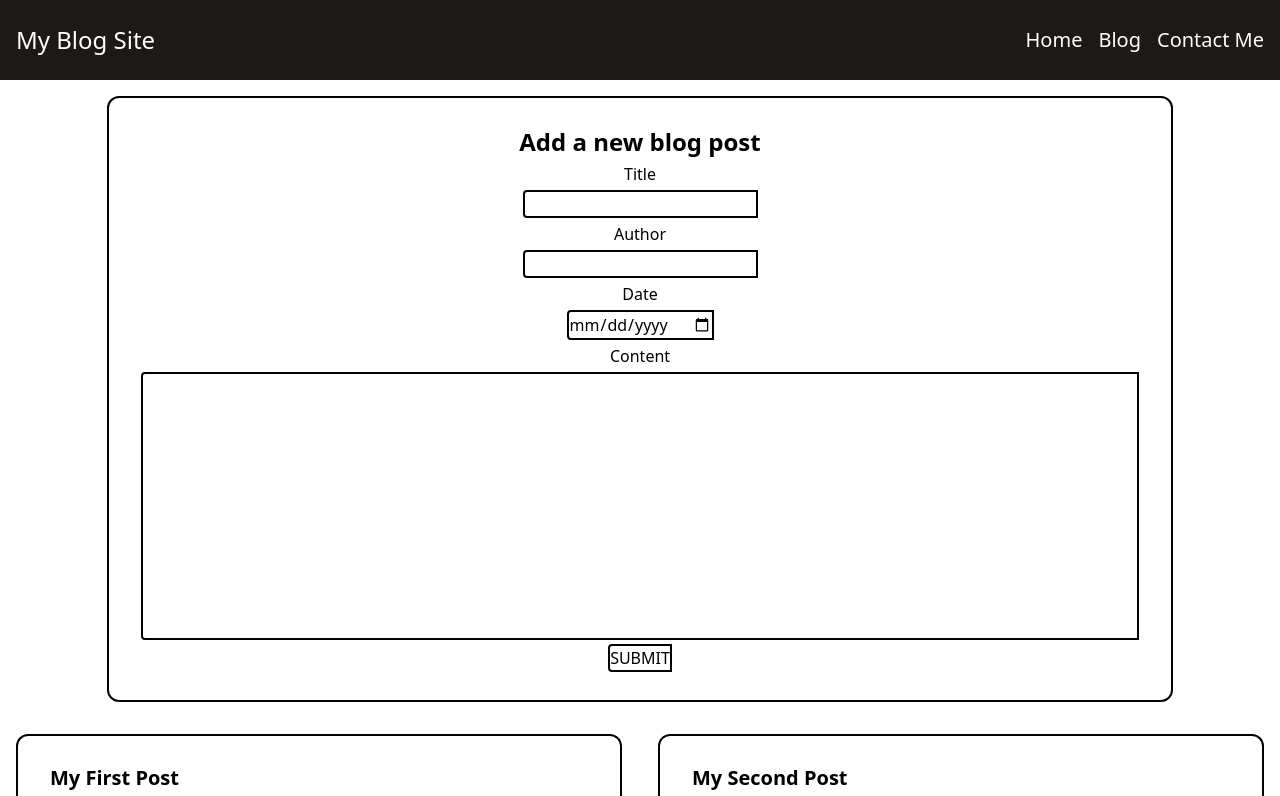
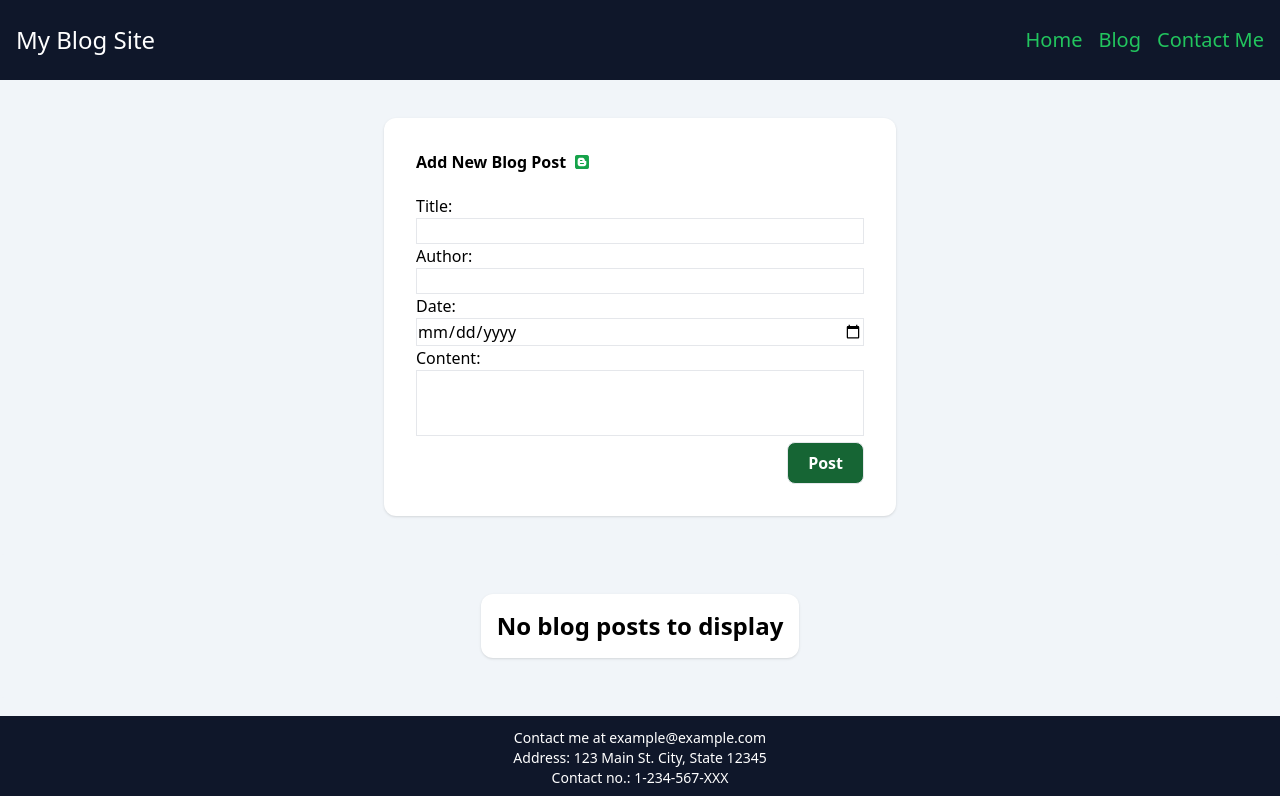
Before and after one commit to dan046/my-blog-site, a React (Vite) app: page / in a window 1280 px wide. Shown: the top 796 px of the page. Built offline with nearby package versions, Linux system fonts and the light colour scheme.

Commit message:
added small changes

```diff
--- a/src/App.tsx
+++ b/src/App.tsx
@@ -1,59 +1,125 @@
-import { useState } from "react"
+import { useEffect, useState } from "react"
 import BlogPost from "./components/BlogPost"
 import Footer from "./components/Footer"
 import Header from "./components/Header"
 import AddPost from "./components/AddPost"
 
+interface FormDataType {
+  id: number
+  title: string
+  author: string
+  date: string
+  content: string
+}
+// Implementing Local Storage
+const saveDataToLocalStorage = (data: FormDataType[]) => {
+  localStorage.setItem("formData", JSON.stringify(data))
+}
+// Get Data from Local Storage
+const getDataFromLocalStorage = () => {
+  const storedData = localStorage.getItem("formData")
+  if (storedData) {
+    return JSON.parse(storedData)
+  }
+  return []
+}
 const App = () => {
-  const [posts, setPosts] = useState([
-    {
-      id: 1,
-      title: "My First Post",
-      author: "Lee",
-      date: "2023-05-15",
-      content:
-        "Lorem ipsum dolor sit amet consectetur adipisicing elit. Nihil non vitae illum nemo, delectus similique amet repellat, reiciendis quos consequatur maxime inventore deserunt, obcaecati accusamus modi necessitatibus odio?",
-    },
-    {
-      id: 2,
-      title: "My Second Post",
-      author: "Siyeon",
-      date: "2023-05-15",
-      content:
-        "Lorem ipsum dolor sit amet consectetur adipisicing elit. Nihil non vitae illum nemo, delectus similique amet repellat, reiciendis quos consequatur maxime inventore deserunt, obcaecati accusamus modi necessitatibus odio? Itaque?",
-    },
-    {
-      id: 3,
-      title: "My Third Post",
-      author: "Sayanee",
-      date: "2023-05-15",
-      content:
-        "Lorem ipsum dolor sit amet consectetur adipisicing elit. Ipsam, atque.",
-    },
-  ])
-  const [formData, setFormData] = useState({})
+  // const [posts, setPosts] = useState([
+  //   {
+  //     id: 1,
+  //     title: "My First Post",
+  //     author: "Lee",
+  //     date: "2023-05-15",
+  //     content:
+  //       "Lorem ipsum dolor sit amet consectetur adipisicing elit. Nihil non vitae illum nemo, delectus similique amet repellat, reiciendis quos consequatur maxime inventore deserunt, obcaecati accusamus modi necessitatibus odio?",
+  //   },
+  //   {
+  //     id: 2,
+  //     title: "My Second Post",
+  //     author: "Siyeon",
+  //     date: "2023-05-15",
+  //     content:
+  //       "Lorem ipsum dolor sit amet consectetur adipisicing elit. Nihil non vitae illum nemo, delectus similique amet repellat, reiciendis quos consequatur maxime inventore deserunt, obcaecati accusamus modi necessitatibus odio? Itaque?",
+  //   },
+  //   {
+  //     id: 3,
+  //     title: "My Third Post",
+  //     author: "Sayanee",
+  //     date: "2023-05-15",
+  //     content:
+  //       "Lorem ipsum dolor sit amet consectetur adipisicing elit. Ipsam, atque.",
+  //   },
+  // ])
+  // const [formData, setFormData] = useState({})
 
-  const handleSubmit = (e: { target: any; preventDefault: () => void }) => {
-    e.preventDefault()
-    const id = posts.length ? posts[posts.length - 1].id + 1 : 1
-    const newPost = {
-      id: id,
-      title: e.target.title.value,
-      author: e.target.author.value,
-      date: e.target.date.value,
-      content: e.target.content.value,
+  // const handleSubmit = (e: { target: any; preventDefault: () => void }) => {
+  //   e.preventDefault()
+  //   const id = posts.length ? posts[posts.length - 1].id + 1 : 1
+  //   const newPost = {
+  //     id: id,
+  //     title: e.target.title.value,
+  //     author: e.target.author.value,
+  //     date: e.target.date.value,
+  //     content: e.target.content.value,
+  //   }
+  //   setPosts([...posts, newPost])
+  //   setFormData({})
+  // }
+  const [formData, setFormData] = useState<FormDataType[]>(getDataFromLocalStorage())
+  const [input, setInput] = useState({
+    title: "",
+    author: "",
+    date: "",
+    content: "",
+  })
+
+  // Load data from local storage on component mount
+  useEffect(() => {
+    const storedData = localStorage.getItem("formData")
+    if (storedData) {
+      setFormData(JSON.parse(storedData))
     }
-    setPosts([...posts, newPost])
-    setFormData({})
+  }, [])
+
+  // Update local storage whenever formData changes
+  useEffect(() => {
+    localStorage.setItem("formData", JSON.stringify(formData))
+  }, [formData])
+
+  const handleInputChange = (e: { target: { name: any; value: any } }) => {
+    setInput({ ...input, [e.target.name]: e.target.value })
   }
 
+  const handleAddData = (e: { preventDefault: () => void }) => {
+    e.preventDefault()
+    const id = formData.length ? formData[formData.length - 1].id + 1 : 1
+    const newData = {
+      id,
+      title: input.title,
+      author: input.author,
+      date: input.date,
+      content: input.content,
+    }
+    setFormData((prevData) => [...prevData, newData])
+    setInput({
+      title: "",
+      author: "",
+      date: "",
+      content: "",
+    })
+  }
+
+  useEffect(() => {
+    saveDataToLocalStorage(formData);
+  }, [formData]);
+
   const handleDelete = (id: number) => {
-    const postId = posts.filter((post) => post.id !== id)
-    setPosts(postId)
-    console.log("Delete", id)
+    const postId = formData.filter((post: { id: number }) => post.id !== id)
+    setFormData(postId)
   }
+
   return (
-    <div className="flex flex-col h-screen justify-between">
+    <div className="flex flex-col h-screen justify-between bg-slate-100 justify-center">
       <Header
         title="My Blog Site"
         home="Home"
@@ -61,11 +127,13 @@ const App = () => {
         contact="Contact Me"
       />
       <AddPost
-        handleSubmit={handleSubmit}
-        formData={formData}
-        setFormData={setFormData}
+        handleInputChange={handleInputChange}
+        handleSubmit={handleAddData}
+        input={input}
+        // formData={formData}
+        // setFormData={setFormData}
       />
-      <BlogPost post={posts} handleDelete={handleDelete} />
+      <BlogPost post={formData} handleDelete={handleDelete} />
       <Footer
         email="example@example.com"
         address="123 Main St. City, State 12345"
--- a/src/components/AddPost.tsx
+++ b/src/components/AddPost.tsx
@@ -1,58 +1,82 @@
+import { FaBlogger } from "react-icons/fa"
+
 interface Props {
+  input: {
+    title: string
+    author: string
+    date: string
+    content: string
+  }
   handleSubmit: (e: any) => void
-  setFormData: (data: any) => void
-  formData: any
+  // setFormData: (data: any) => void
+  // formData: any
+  handleInputChange: (e: any) => void
 }
 
-const AddPost = ({ handleSubmit, formData, setFormData }: Props) => {
+const AddPost = ({ input, handleInputChange, handleSubmit }: Props) => {
   return (
     <form
       onSubmit={handleSubmit}
-      className="flex flex-col items-center border-2 border-black rounded-xl w-3/4 md:w-5/6 px-8 py-7 my-4 mx-4 gap-1 mx-auto"
+      className="block bg-white rounded-xl w-5/6 md:w-2/5 p-8 m-5 mx-auto shadow"
     >
-      <h1 className="font-semibold text-2xl">Add a new blog post</h1>
-      <label htmlFor="title">Title</label>
+      <div className="flex items-center gap-2 mb-5">
+        <h3 className="font-semibold">Add New Blog Post</h3>
+        <FaBlogger />
+      </div>
+      <label htmlFor="title">Title:</label>
       <input
         type="text"
         name="title"
         id="title"
-        className="border-2 border-black rounded-l"
-        value={formData.title || ""}
-        onChange={(e) => setFormData({ ...formData, title: e.target.value })}
+        className="border w-full"
+        // value={formData.title || ""}
+        // onChange={(e) => setFormData({ ...formData, title: e.target.value })}
+        value={input.title}
+        onChange={handleInputChange}
       />
 
-      <label htmlFor="author">Author</label>
+      <label htmlFor="author">Author:</label>
       <input
         type="text"
         name="author"
         id="author"
-        className="border-2 border-black rounded-l"
-        value={formData.author || ""}
-        onChange={(e) => setFormData({ ...formData, author: e.target.value })}
+        className="border w-full"
+        // value={formData.author || ""}
+        // onChange={(e) => setFormData({ ...formData, author: e.target.value })}
+        value={input.author}
+        onChange={handleInputChange}
       />
-      <label htmlFor="date">Date</label>
+      <label htmlFor="date">Date:</label>
       <input
         type="date"
         name="date"
         id="date"
-        className="border-2 border-black rounded-l"
-        value={formData.date || ""}
-        onChange={(e) => setFormData({ ...formData, date: e.target.value })}
+        className="border w-full"
+        // value={formData.date || ""}
+        // onChange={(e) => setFormData({ ...formData, date: e.target.value })}
+        value={input.date}
+        onChange={handleInputChange}
       />
-      <label htmlFor="content">Content</label>
+
+      <label htmlFor="content">Content:</label>
       <textarea
         name="content"
         id="content"
-        cols={50}
-        rows={10}
-        className="border-2 border-black rounded-l w-full py-3 px-3"
-        value={formData.content || ""}
-        onChange={(e) => setFormData({ ...formData, content: e.target.value })}
+        className="border w-full w-full p-2"
         style={{ resize: "none" }}
+        // value={formData.content || ""}
+        // onChange={(e) => setFormData({ ...formData, content: e.target.value })}
+        value={input.content}
+        onChange={handleInputChange}
       ></textarea>
-      <button type="submit" className="border-2 border-black rounded-l">
-        SUBMIT
-      </button>
+      <div className="flex justify-end">
+        <button
+          className="border px-5 py-2 rounded-lg bg-green-800 hover:bg-green-500 text-white font-semibold"
+          type="submit"
+        >
+          Post
+        </button>
+      </div>
     </form>
   )
 }
--- a/src/components/BlogPost.tsx
+++ b/src/components/BlogPost.tsx
@@ -1,5 +1,6 @@
 import { FaTrashAlt, FaEdit } from "react-icons/fa"
 import NoContent from "./NoContent"
+import { useState } from "react"
 interface Props {
   post: {
     id: number
@@ -11,22 +12,30 @@ interface Props {
   handleDelete: (id: number) => void
 }
 const BlogPost = ({ post, handleDelete }: Props) => {
+  const [isOpen, setIsOpen] = useState(false)
+  const toggle = () => {
+    setIsOpen(!isOpen)
+  }
   return (
-    <main>
+    <main className="bg-slate-100">
       {post.length ? (
-        <div className="grid grid-cols-2 gap-1">
+        <div className="grid grid-cols-2 gap-1 bg-slate-100">
           {post.map((data) => (
             <div
               key={data.id}
-              className="flex flex-col border-solid border-2 border-black rounded-xl px-8 py-7 my-4 mx-4"
+              className="flex flex-col border shadow rounded-xl px-8 py-7 m-4 bg-white"
             >
               <h1 className="text-xl font-semibold">{data.title}</h1>
               <p>Author: {data.author}</p>
               <p>Posted: {data.date}</p>
-              <details className="border border-gray-300 rounded p-4">
-                <summary className="font-bold">Click to expand</summary>
+              <details className="border border-gray-300 rounded p-4 cursor-pointer">
+                <summary className="font-bold" onClick={toggle}>
+                  {isOpen ? "Click to close" : "Click to expand"}
+                </summary>
                 <div className="mt-4">
-                  <p className="text-left space-y-2 md:text-justify">{data.content}</p>
+                  <p className="text-left space-y-2 md:text-justify">
+                    {data.content}
+                  </p>
                 </div>
               </details>
               <div className="flex flex-row gap-3 pt-4">
--- a/src/components/Footer.tsx
+++ b/src/components/Footer.tsx
@@ -9,7 +9,7 @@ const Footer = ({
   contact = "1-234-567-XXX",
 }: Props) => {
   return (
-    <footer className="bg-stone-900 py-3 text-white md:flex flex-col md:items-center md:justify-between px-4">
+    <footer className="bg-slate-900 py-3 text-white md:flex flex-col md:items-center md:justify-between px-4">
       <p className="text-sm hover:underline cursor-pointer">
         Contact me at <span className="font-medium">{email}</span>
       </p>
--- a/src/components/Header.tsx
+++ b/src/components/Header.tsx
@@ -11,14 +11,14 @@ const Header = ({
   contact = "Contact",
 }: Props) => {
   return (
-    <nav className="bg-stone-900 pt-6 md:py-6 text-white md:flex md:items-center md:justify-between px-4">
+    <nav className="bg-slate-900 pt-6 md:py-6 text-white md:flex md:items-center md:justify-between px-4">
       <header>
         <h1 className="mb-4 md:mb-0 text-2xl">{title}</h1>
       </header>
       <ul className="md:flex md:items-center list-reset text-xl">
         <li className="border-t md:border-0 md:ml-4 py-2 md:py-0">
           <a
-            className="block md:inline no-underline text-white hover:text-gray-400"
+            className="block md:inline no-underline text-green-500 hover:text-green-300"
             href="#"
           >
             {home}
@@ -26,7 +26,7 @@ const Header = ({
         </li>
         <li className="border-t md:border-0 md:ml-4 py-2 md:py-0">
           <a
-            className="block md:inline no-underline text-white hover:text-gray-400"
+            className="block md:inline no-underline text-green-500 hover:text-green-300"
             href="#"
           >
             {blog}
@@ -34,7 +34,7 @@ const Header = ({
         </li>
         <li className="border-t md:border-0 md:ml-4 py-2 md:py-0">
           <a
-            className="block md:inline no-underline text-white hover:text-gray-400"
+            className="block md:inline no-underline text-green-500 hover:text-green-300"
             href="#"
           >
             {contact}
--- a/src/components/NoContent.tsx
+++ b/src/components/NoContent.tsx
@@ -4,8 +4,8 @@ interface Props {
 
 const NoContent = ({ warning = "No content" }: Props) => {
   return (
-    <main className="flex justify-center border-none border-2 rounded ">
-      <h1 className="text-2xl font-semibold bg-slate-200 py-4 px-4 rounded-xl drop-shadow-md hover:drop-shadow-xl cursor-pointer">
+    <main className="flex justify-center border-none rounded bg-slate-100 p-10">
+      <h1 className="text-2xl font-semibold bg-white py-4 px-4 rounded-xl shadow hover:drop-shadow-xl cursor-pointer">
         {warning}
       </h1>
     </main>
--- a/src/index.css
+++ b/src/index.css
@@ -9,6 +9,11 @@
 }
 
 button svg,
-li a {
+li a,
+button:hover {
   transition: 0.2s ease-in-out;
 }
+
+div svg {
+  color: rgb(22 163 74);
+}
```
